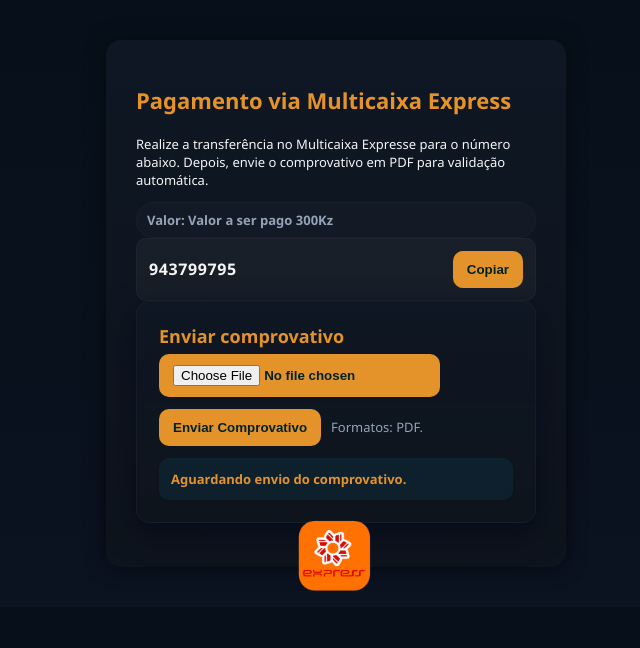
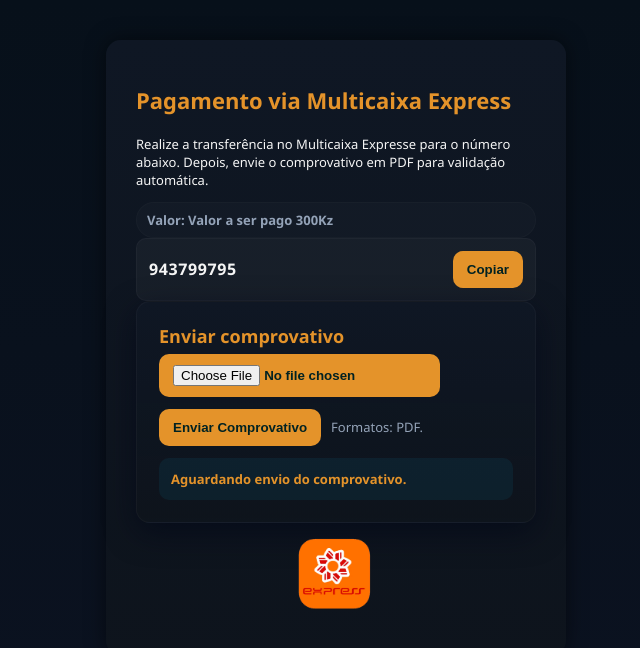
Before and after one commit to costanciodc/ServTec, a website: page pagament.html in a window 1280 px wide. Shown: the whole page, without its empty margins (304-944 px from the left). Drawn offline with Linux system fonts and the light colour scheme.

Commit message:
fgfgfgfg

```diff
--- a/pagament.html
+++ b/pagament.html
@@ -108,8 +108,7 @@
     }
 
     .modelo {
-      margin-top: -18px;
-      margin-bottom: -70px;
+
       padding: 1rem;
       margin-left: 140px;
       margin-right: 140px;
```
